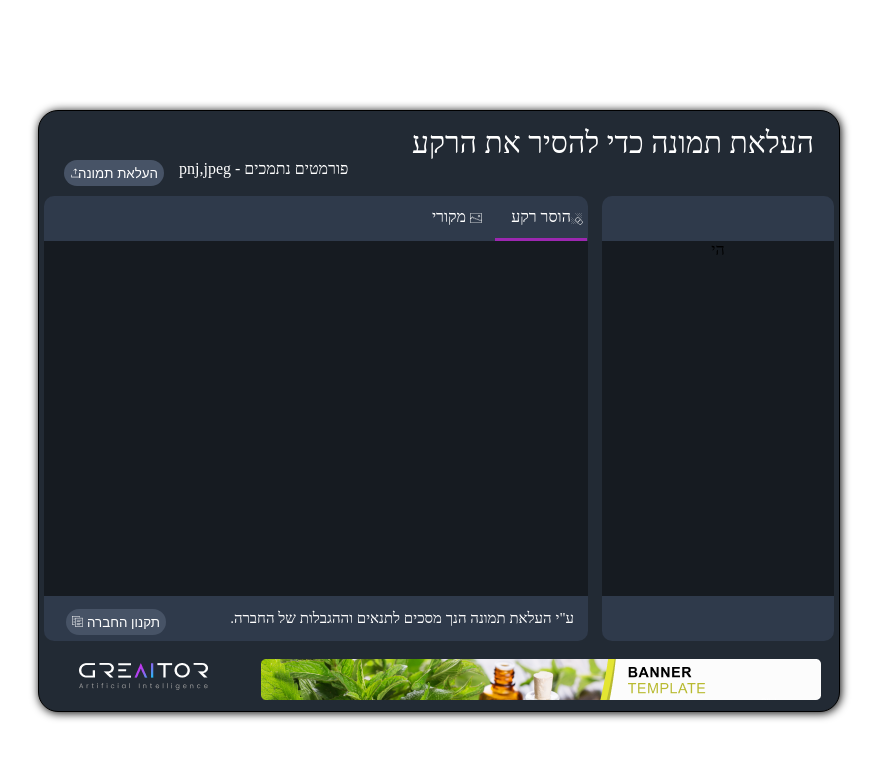
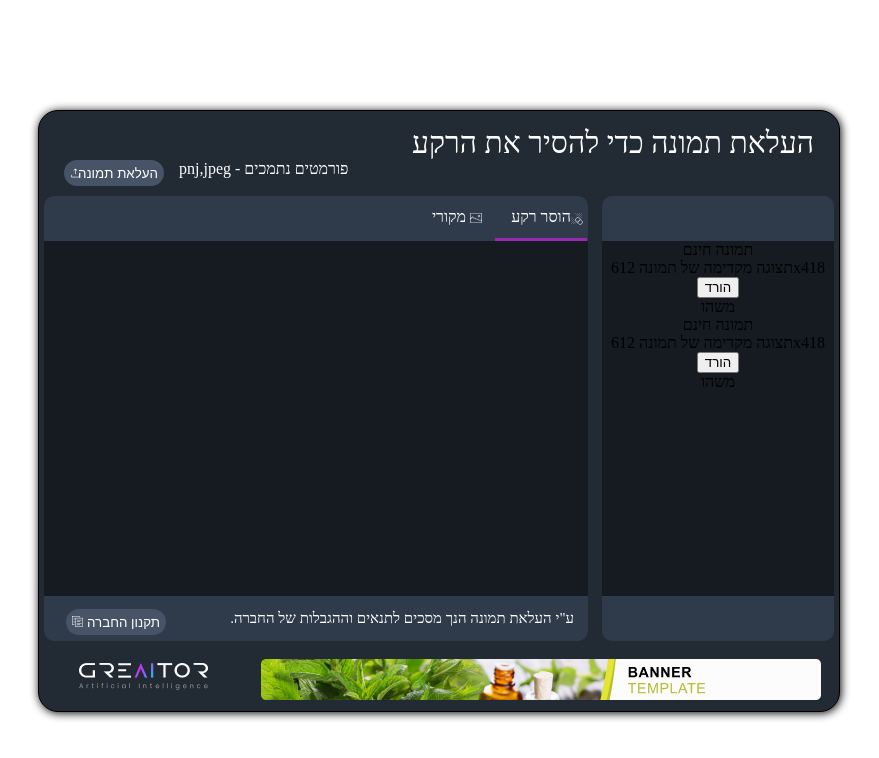
Before and after one commit to AriMeir/ReactProject, a React (Create React App) app: page / in a window 1280 px wide. Shown: the top 758 px of the page, without its empty margins (201-1080 px from the left). Built offline with nearby package versions, Linux system fonts and the light colour scheme.

Commit message:
a bit of the third lesson

```diff
--- a/src/Bgremove.js
+++ b/src/Bgremove.js
@@ -30,7 +30,8 @@ function Bgremove() {
                   </div>
                   <div className='main_cont_right'>
                     <div className='middle_div_right'>
-                      <DownloadImg/>
+                      <DownloadImg title = "תמונה חינם" subtitle = " תצוגה מקדימה של תמונה 612x418" btntext = "הורד" subtext="משהו"/>
+                      <DownloadImg title = "תמונה חינם" subtitle = " תצוגה מקדימה של תמונה 612x418" btntext = "הורד" subtext="משהו"/>
 
                     </div>
                   </div>
--- a/src/DownloadImg.js
+++ b/src/DownloadImg.js
@@ -1,10 +1,13 @@
 import './DownloadImg.css';
 
 
-function DownloadImg() {
+function DownloadImg(props) {
   return (
     <div className="DownloadImg">
-     הי
+      <div> {props.title}</div>
+      <div> {props.subtitle}</div>
+      <button>{props.btntext}</button>
+      <div> {props.subtext}</div>
     </div>
   );
 }
```
